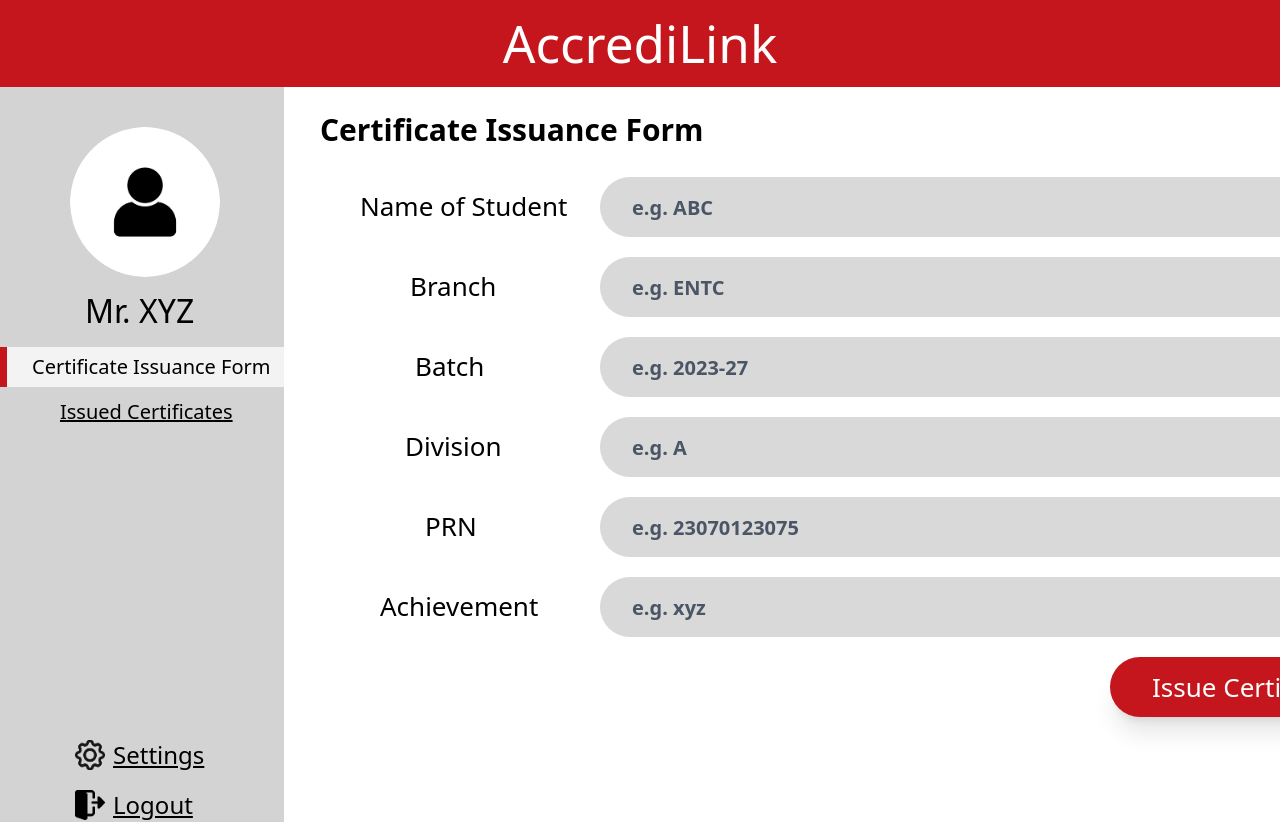
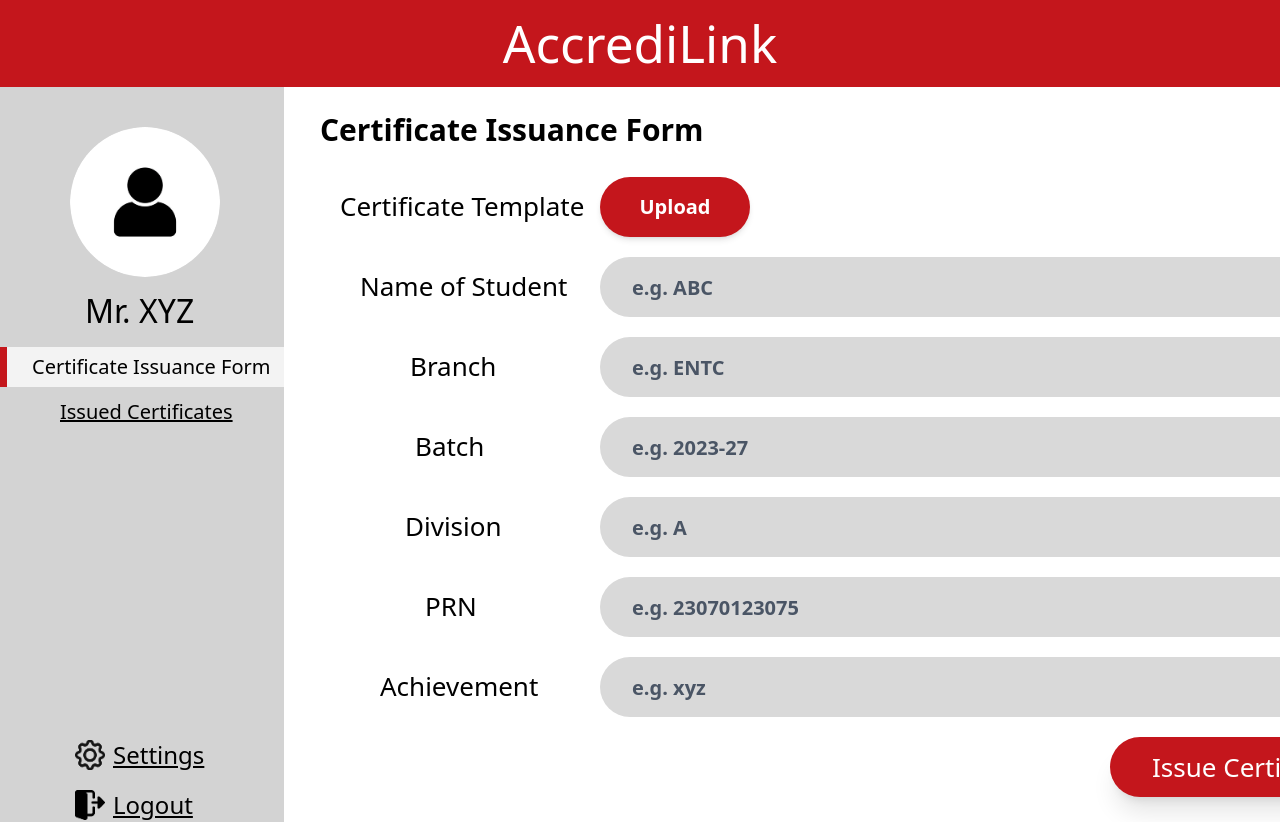
Before and after one commit to maitreyeegohad/accredilink, a React (Vite) app: page /certificate-issuance-form in a window 1280 px wide. Shown: the top 822 px of the page. Built offline with nearby package versions, Linux system fonts and the light colour scheme.

Commit message:
with template upload button in certissueform

```diff
--- a/src/Components/CertIssuanceForm.jsx
+++ b/src/Components/CertIssuanceForm.jsx
@@ -60,55 +60,77 @@ const CertIssuanceForm = () => {
         <p className="absolute left-[320px] top-[20px] text-[30px] font-semibold whitespace-nowrap">
           Certificate Issuance Form
         </p>
-        <p className="absolute left-[360px] top-[100px] text-[26px] whitespace-nowrap">
+        <p className="absolute left-[340px] top-[100px] text-[26px] whitespace-nowrap">
+          Certificate Template
+        </p>
+        <div className="absolute left-[600px] top-[90px] w-[150px] h-[60px]">
+          <label
+            htmlFor="fileUpload"
+            className="w-full h-full bg-[#C4161C] text-white text-[20px] font-semibold rounded-[30px] flex justify-center items-center cursor-pointer shadow-md"
+          >
+            Upload
+          </label>
+          <input
+            type="file"
+            id="fileUpload"
+            className="hidden"
+            onChange={(e) => {
+              const file = e.target.files[0];
+              if (file) {
+                console.log("Selected file:", file.name);
+              }
+            }}
+          />
+        </div>
+        <p className="absolute left-[360px] top-[180px] text-[26px] whitespace-nowrap">
           Name of Student
         </p>
         <input
           type="text"
-          className="absolute left-[600px] top-[90px] w-[789px] h-[60px] pl-8 rounded-[30px] bg-[#D9D9D9] px-4 text-[20px] placeholder-gray-600 text-black outline-none font-semibold"
+          className="absolute left-[600px] top-[170px] w-[789px] h-[60px] pl-8 rounded-[30px] bg-[#D9D9D9] px-4 text-[20px] placeholder-gray-600 text-black outline-none font-semibold"
           placeholder="e.g. ABC"
         />
-        <p className="absolute left-[410px] top-[180px] text-[26px] whitespace-nowrap">
+        <p className="absolute left-[410px] top-[260px] text-[26px] whitespace-nowrap">
           Branch
         </p>
         <input
           type="text"
-          className="absolute left-[600px] top-[170px] w-[789px] h-[60px] pl-8 rounded-[30px] bg-[#D9D9D9] px-4 text-[20px] placeholder-gray-600 text-black outline-none font-semibold"
+          className="absolute left-[600px] top-[250px] w-[789px] h-[60px] pl-8 rounded-[30px] bg-[#D9D9D9] px-4 text-[20px] placeholder-gray-600 text-black outline-none font-semibold"
           placeholder="e.g. ENTC"
         />
-        <p className="absolute left-[415px] top-[260px] text-[26px] whitespace-nowrap">
+        <p className="absolute left-[415px] top-[340px] text-[26px] whitespace-nowrap">
           Batch
         </p>
         <input
           type="text"
-          className="absolute left-[600px] top-[250px] w-[789px] h-[60px] pl-8 rounded-[30px] bg-[#D9D9D9] px-4 text-[20px] placeholder-gray-600 text-black outline-none font-semibold"
+          className="absolute left-[600px] top-[330px] w-[789px] h-[60px] pl-8 rounded-[30px] bg-[#D9D9D9] px-4 text-[20px] placeholder-gray-600 text-black outline-none font-semibold"
           placeholder="e.g. 2023-27"
         />
-        <p className="absolute left-[405px] top-[340px] text-[26px] whitespace-nowrap">
+        <p className="absolute left-[405px] top-[420px] text-[26px] whitespace-nowrap">
           Division
         </p>
         <input
           type="text"
-          className="absolute left-[600px] top-[330px] w-[789px] h-[60px] pl-8 rounded-[30px] bg-[#D9D9D9] px-4 text-[20px] placeholder-gray-600 text-black outline-none font-semibold"
+          className="absolute left-[600px] top-[410px] w-[789px] h-[60px] pl-8 rounded-[30px] bg-[#D9D9D9] px-4 text-[20px] placeholder-gray-600 text-black outline-none font-semibold"
           placeholder="e.g. A"
         />
-        <p className="absolute left-[425px] top-[420px] text-[26px] whitespace-nowrap">
+        <p className="absolute left-[425px] top-[500px] text-[26px] whitespace-nowrap">
           PRN
         </p>
         <input
           type="text"
-          className="absolute left-[600px] top-[410px] w-[789px] h-[60px] pl-8 rounded-[30px] bg-[#D9D9D9] px-4 text-[20px] placeholder-gray-600 text-black outline-none font-semibold"
+          className="absolute left-[600px] top-[490px] w-[789px] h-[60px] pl-8 rounded-[30px] bg-[#D9D9D9] px-4 text-[20px] placeholder-gray-600 text-black outline-none font-semibold"
           placeholder="e.g. 23070123075"
         />
-        <p className="absolute left-[380px] top-[500px] text-[26px] whitespace-nowrap">
+        <p className="absolute left-[380px] top-[580px] text-[26px] whitespace-nowrap">
           Achievement
         </p>
         <input
           type="text"
-          className="absolute left-[600px] top-[490px] w-[789px] h-[60px] pl-8 rounded-[30px] bg-[#D9D9D9] px-4 text-[20px] placeholder-gray-600 text-black outline-none font-semibold"
+          className="absolute left-[600px] top-[570px] w-[789px] h-[60px] pl-8 rounded-[30px] bg-[#D9D9D9] px-4 text-[20px] placeholder-gray-600 text-black outline-none font-semibold"
           placeholder="e.g. xyz"
         />
-        <div className="absolute top-[570px] left-[1110px]">
+        <div className="absolute top-[650px] left-[1110px]">
           <button
             onClick={handleIssue}
             className="w-[280px] h-[60px] !bg-[#C4161C] text-white !text-[26px] !rounded-[30px] !shadow-xl flex justify-center items-center font-semibold"
```
